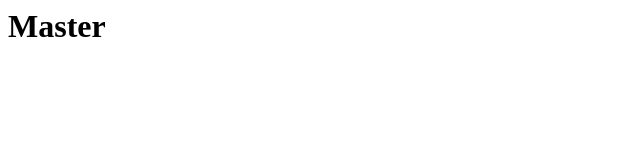
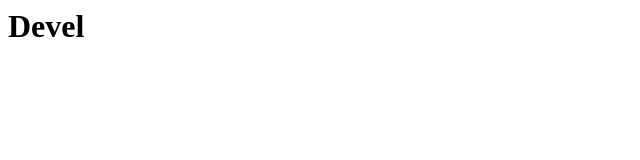
Before and after one commit to johnmarvin-alarcon/test-app, a plain HTML site: page index.html in a window 1280 px wide. Shown: the full height of the page, 0-640 px from the left. Drawn offline with Linux system fonts and the light colour scheme.

Commit message:
feat: change index inner html to devel

```diff
--- a/index.html
+++ b/index.html
@@ -1 +1 @@
-<h1>Master</h1>
+<h1>Devel</h1>
```
